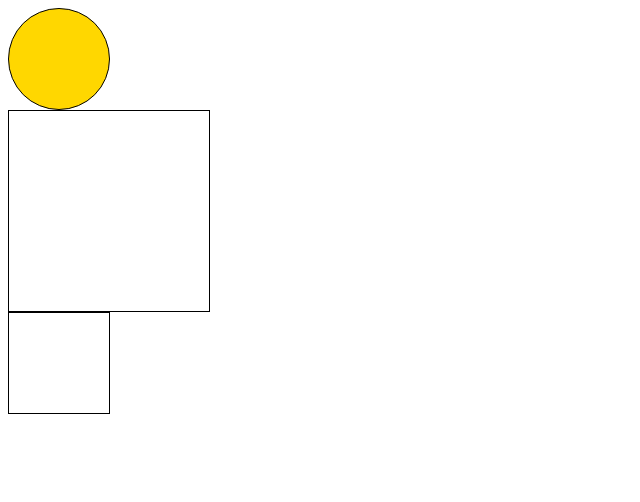
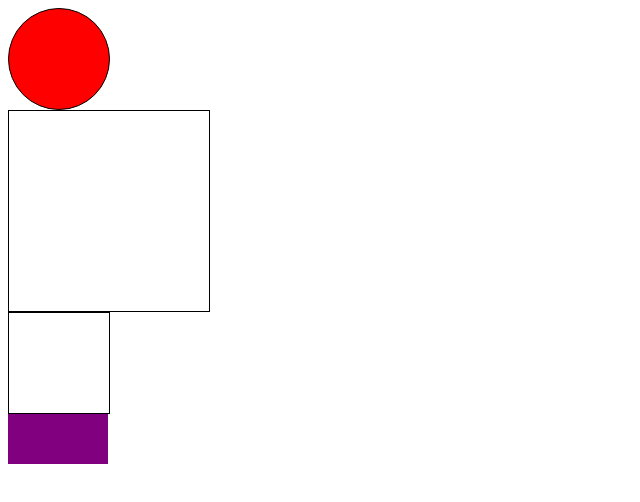
Before and after one commit to hongyungeun/git-drawing, a plain HTML site: page index.html in a window 1280 px wide. Shown: the whole page, without its empty margins (0-640 px from the left). Drawn offline with Linux system fonts and the light colour scheme.

Commit message:
shoe done

```diff
--- a/index.html
+++ b/index.html
@@ -10,7 +10,7 @@
         height: 100px;
         border-radius: 50%;
         border: 1px solid #000;
-        background: gold;
+        background: red;
     }
     .body {
         width: 200px;
@@ -22,11 +22,17 @@
         height: 100px;
         border: 1px solid #000;
     }
+    .shoe {
+        width: 100px;
+        height: 50px;
+        background: purple;
+    }
 </style>
 </head>
 <body>
     <div class="head"></div>
     <div class="body"></div>
     <div class="leg"></div>
+    <div class="shoe"></div>
 </body>
 </html>
```
